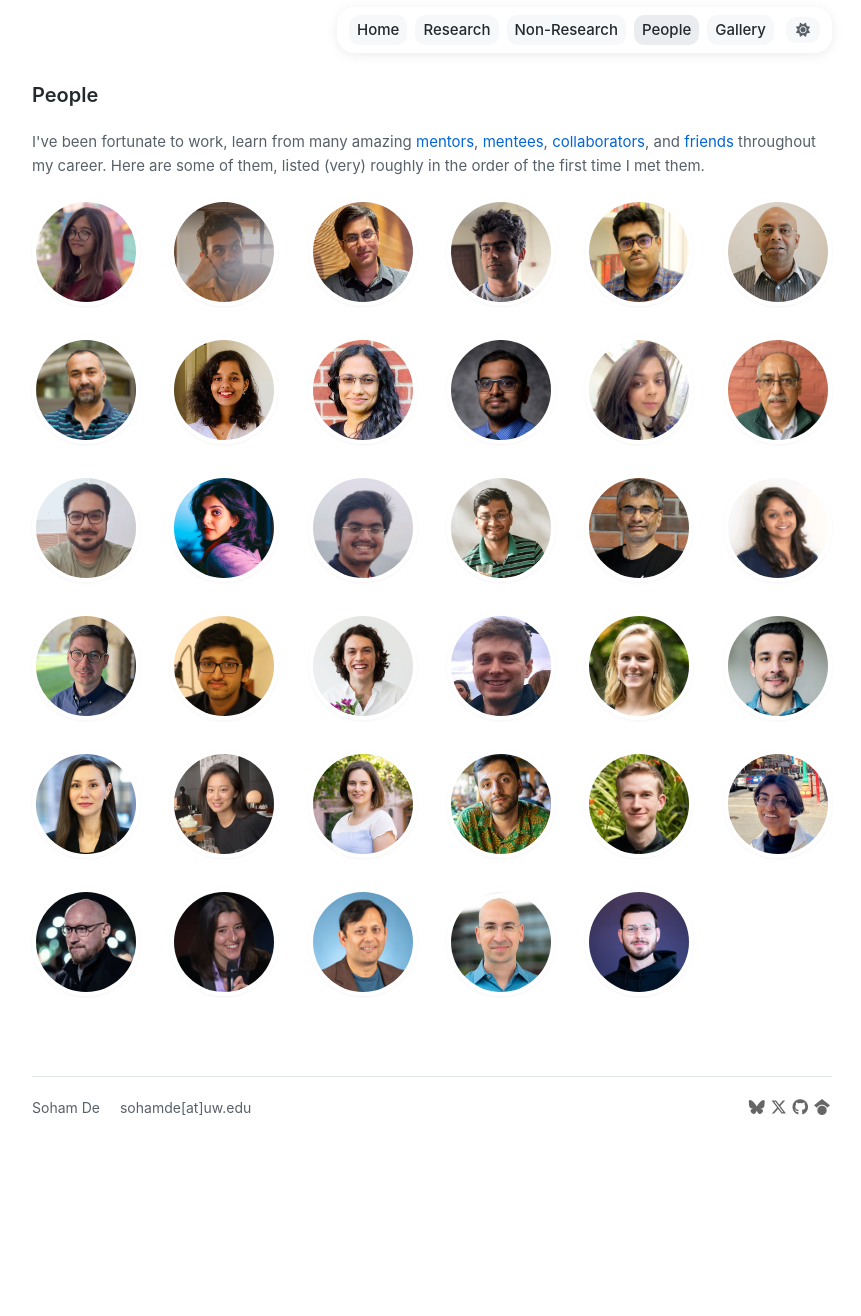
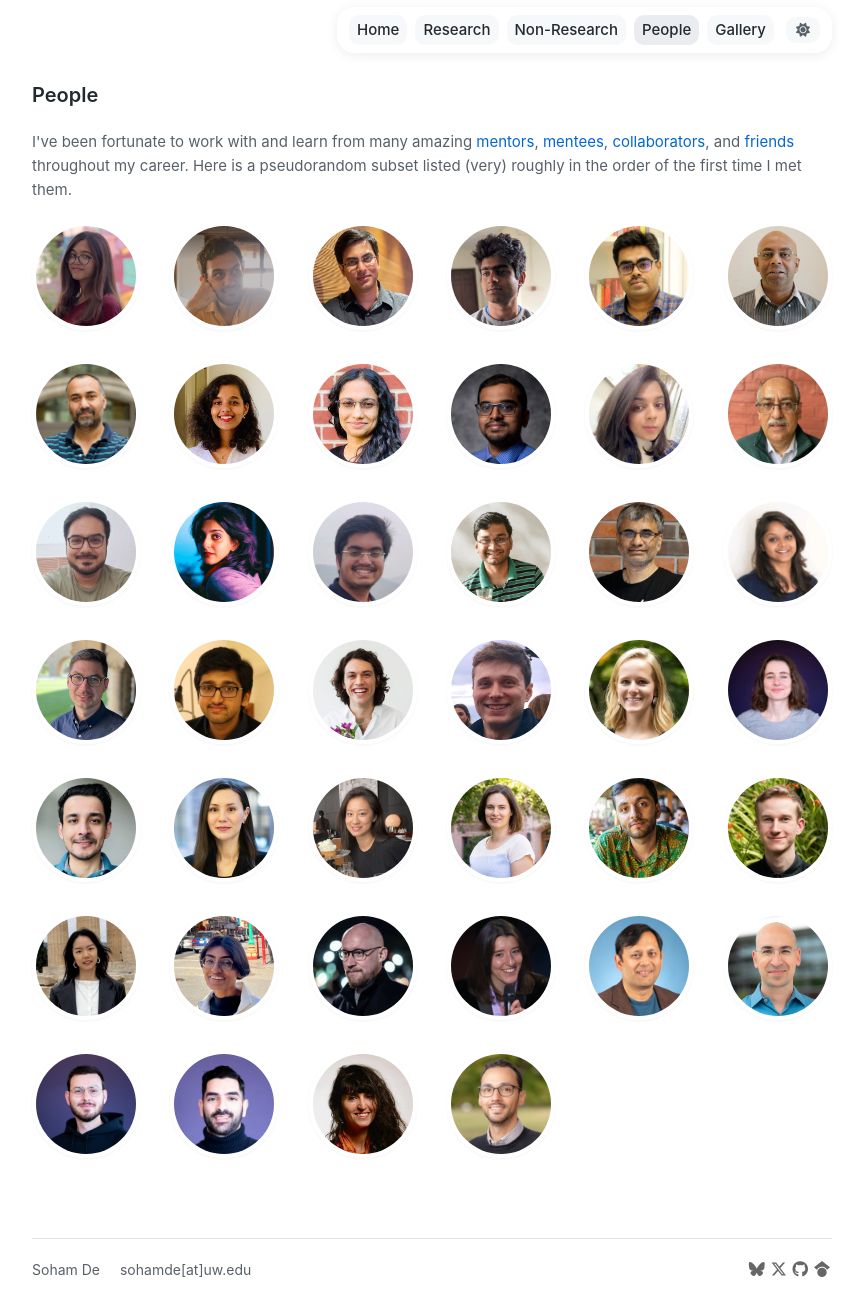
Before and after one commit to actuallysoham/actuallysoham.github.io, a Jekyll site: the page built from people.md, in a window 1280 px wide and 1320 px high. Shown: the top 1316 px of the window, without its empty margins (208-1069 px from the left). Built offline with Jekyll 4.4.1, drawn with Linux system fonts in a browser that asks for light colours; nearby versions of some CDN libraries.

Commit message:
new people

```diff
--- a/people.md
+++ b/people.md
@@ -6,7 +6,7 @@
 ## People
 
 <p class="people-intro">
-    I've been fortunate to work, learn from many amazing <span class="highlight-tag" data-tag="mentors">mentors</span>, <span class="highlight-tag" data-tag="mentees">mentees</span>, <span class="highlight-tag" data-tag="collaborators">collaborators</span>, and <span class="highlight-tag" data-tag="friends">friends</span> throughout my career. Here are some of them, listed (very) roughly in the order of the first time I met them.
+    I've been fortunate to work with and learn from many amazing <span class="highlight-tag" data-tag="mentors">mentors</span>, <span class="highlight-tag" data-tag="mentees">mentees</span>, <span class="highlight-tag" data-tag="collaborators">collaborators</span>, and <span class="highlight-tag" data-tag="friends">friends</span> throughout my career. Here is a pseudorandom subset listed (very) roughly in the order of the first time I met them.
 </p>
 
 <div class="people-grid">
@@ -25,7 +25,7 @@
             <img src="/assets/images/people/debg.jpg" alt="Debayan Gupta">
         </div>
     </a>
-    <a href="https://in.linkedin.com/in/soham-bagchi" class="person-link" data-tags="friends,collaborators">
+    <a href="https://www.sohambagchi.com/" class="person-link" data-tags="friends,collaborators">
         <div class="person">
             <img src="/assets/images/people/soba.jpeg" alt="Soham Bagchi">
         </div>
@@ -65,7 +65,7 @@
             <img src="/assets/images/people/saloni.webp" alt="Saloni Dash">
         </div>
     </a>
-    <a href="https://www.cse.iitd.ac.in/~suban/" class="person-link" data-tags="mentors">
+    <a href="https://subhashis-banerjee.in/" class="person-link" data-tags="mentors">
         <div class="person">
             <img src="/assets/images/people/suban.jpeg" alt="Subhashis Banerjee">
         </div>
@@ -125,6 +125,11 @@
             <img src="/assets/images/people/kayla.jpeg" alt="Kayla Duskin">
         </div>
     </a>
+    <a href="https://sydneydemets.github.io/" class="person-link" data-tags="friends">
+        <div class="person">
+            <img src="/assets/images/people/sydney.jpeg" alt="Sydney DeMets">
+        </div>
+    </a>
     <a href="https://www.linkedin.com/in/anujsinha3/" class="person-link" data-tags="mentees,collaborators">
         <div class="person">
             <img src="/assets/images/people/anuj.jpeg" alt="Anuj Sinha">
@@ -155,6 +160,11 @@
             <img src="/assets/images/people/luke.jpeg" alt="Luke Thorburn">
         </div>
     </a>
+    <a href="https://haiwenli.dev/" class="person-link" data-tags="collaborators">
+        <div class="person">
+            <img src="/assets/images/people/haiwen.jpeg" alt="Haiwen Li">
+        </div>
+    </a>
     <a href="https://smithamilli.com/" class="person-link" data-tags="collaborators,mentors">
         <div class="person">
             <img src="/assets/images/people/smitha.jpeg" alt="Smitha Milli">
@@ -180,9 +190,24 @@
             <img src="/assets/images/people/procaccia.jpg" alt="Ariel Procaccia">
         </div>
     </a>
-    <a href="https://www.slaughter.page/" class="person-link" data-tags="collaborators">
+    <a href="https://www.slaughter.page/" class="person-link" data-tags="collaborators,friends">
         <div class="person">
             <img src="/assets/images/people/isaac.jpeg" alt="Isaac Slaughter">
         </div>
     </a>
+    <a href="https://alefstrat.github.io/" class="person-link" data-tags="collaborators">
+        <div class="person">
+            <img src="/assets/images/people/alex.jpg" alt="Alexandros Efstratiou">
+        </div>
+    </a>
+    <a href="https://cbudak.com/" class="person-link" data-tags="collaborators,mentors">
+        <div class="person">
+            <img src="/assets/images/people/ceren.jpeg" alt="Ceren Budak">
+        </div>
+    </a>
+    <a href="https://piccardi.me/" class="person-link" data-tags="collaborators,mentors">
+        <div class="person">
+            <img src="/assets/images/people/tiziano.jpg" alt="Tiziano Piccardi">
+        </div>
+    </a>
 </div>
```
Also changed, not shown: assets/images/people/alex.jpg (added), assets/images/people/ceren.jpeg (added), assets/images/people/haiwen.jpeg (added), assets/images/people/sydney.jpeg (added), assets/images/people/tiziano.jpg (added), 7 other files.
